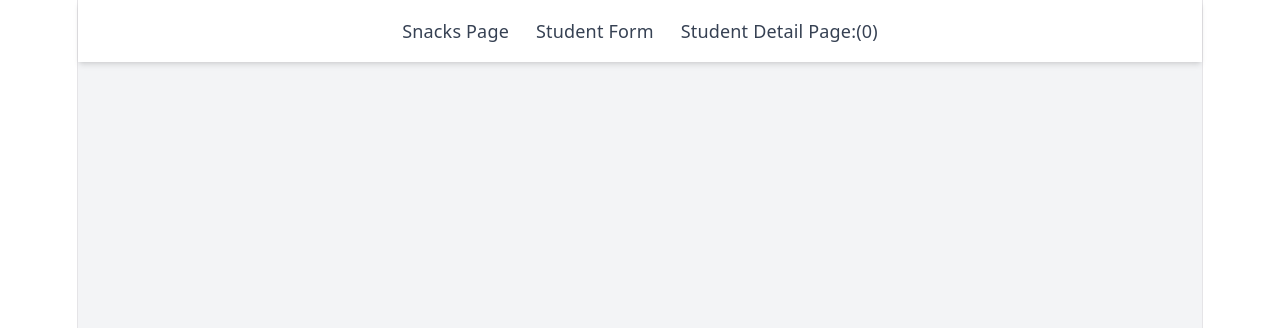
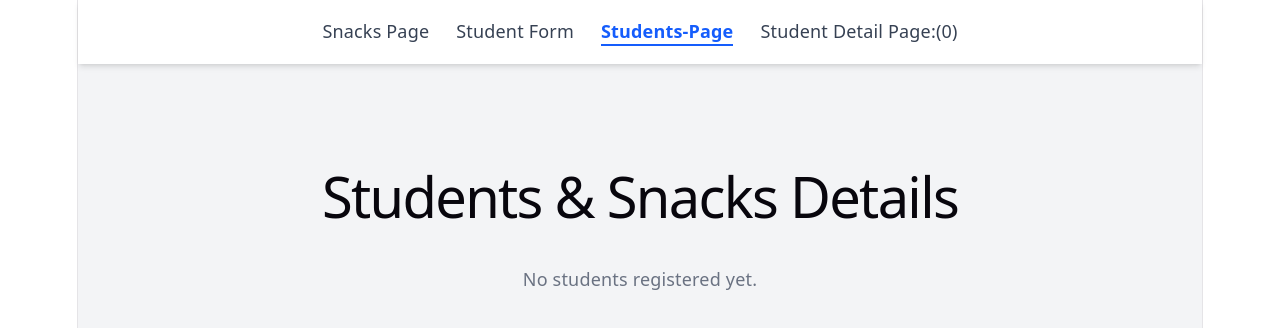
Before and after one commit to Sandeepit8048/Student-Order, a React (Vite) app: page /Studentspgditail in a window 1280 px wide. Shown: the top 328 px of the page. Built offline with nearby package versions, Linux system fonts and the light colour scheme.

Commit message:
add studentpage

```diff
--- a/src/component/Navbar.jsx
+++ b/src/component/Navbar.jsx
@@ -5,6 +5,7 @@ import StudentForm from './StudentForm.jsx';
 import StudentPage from './StudentPage.jsx';
 import SnacksPage from './SnacksPage.jsx';
 import { useSelector } from 'react-redux';
+import Studentspgditail from './Studentspgditail.jsx';
 
 function Navbar() {
     const Items = useSelector((state) => state.student.items);
@@ -30,6 +31,15 @@ function Navbar() {
         </NavLink>
 
         <NavLink
+          to="/Studentspgditail"
+          className={({ isActive }) =>
+            isActive
+              ? 'text-blue-600 font-semibold border-b-2 border-blue-600'
+              : 'text-gray-700 hover:text-blue-500'}>
+          Students-Page
+        </NavLink>
+
+        <NavLink
           to="/StudentPage"
           className={({ isActive }) =>
             isActive ? 'text-blue-600 font-semibold border-b-2 border-blue-600': 'text-gray-700 hover:text-blue-500'}>
@@ -41,6 +51,7 @@ function Navbar() {
       <div className="p-6">
         <Routes>
           <Route path="/" element={<SnacksPage />} />
+          <Route path='/Studentspgditail' element={<Studentspgditail/>}/>
           <Route path="/StudentForm" element={<StudentForm />} />
           <Route path="/StudentPage" element={<StudentPage />} />
           <Route path="/SnacksPage" element={<SnacksPage />} />
--- /dev/null
+++ b/src/component/Studentspgditail.jsx
@@ -0,0 +1,72 @@
+import React, { useEffect, useState } from "react";
+import { useSelector } from "react-redux";
+
+function Studentspgditail() {
+  const students = useSelector((state) => state.student.students);
+  const [data, setData] = useState([]);
+
+  useEffect(() => {
+    setData(students);
+  }, [students]);
+
+  return (
+    <div className="min-h-screen flex flex-col items-center justify-start p-8 bg-gray-100">
+      <h1 className="text-2xl font-bold mb-6">Students & Snacks Details</h1>
+
+      {data.length === 0 ? (
+        <p className="text-gray-500">No students registered yet.</p>
+      ) : (
+        <div className="w-full max-w-3xl flex flex-col gap-6">
+          {data.map((student, index) => (
+            <div
+              key={index}
+              className="bg-white shadow-lg rounded-lg p-5 flex flex-col gap-4"
+            >
+              {/* Student Info */}
+              <div className="border-b pb-3">
+                <p>
+                  <strong>Name:</strong> {student.user}
+                </p>
+                <p>
+                  <strong>Email:</strong> {student.email}
+                </p>
+                <p>
+                  <strong>Phone:</strong> {student.phone}
+                </p>
+                <p>
+                  <strong>College ID:</strong> {student.id}
+                </p>
+                <p>
+                  <strong>Referral Code:</strong> {student.referralCode || "N/A"}
+                </p>
+              </div>
+
+              {/* Snacks / Items Info */}
+              {student.items && student.items.length > 0 && (
+                <div className="mt-2">
+                  <h3 className="font-semibold mb-2">Snacks / Items</h3>
+                  <div className="flex flex-col gap-2">
+                    {student.items.map((item, idx) => (
+                      <div
+                        key={idx}
+                        className="flex justify-between items-center bg-gray-50 p-3 rounded"
+                      >
+                        <span className="font-medium">{item.snackname}</span>
+                        <span>{item.prductdetail}</span>
+                        <span className="text-green-600 font-semibold">
+                          ₹{item.payableamount}
+                        </span>
+                      </div>
+                    ))}
+                  </div>
+                </div>
+              )}
+            </div>
+          ))}
+        </div>
+      )}
+    </div>
+  );
+}
+
+export default Studentspgditail;
```
